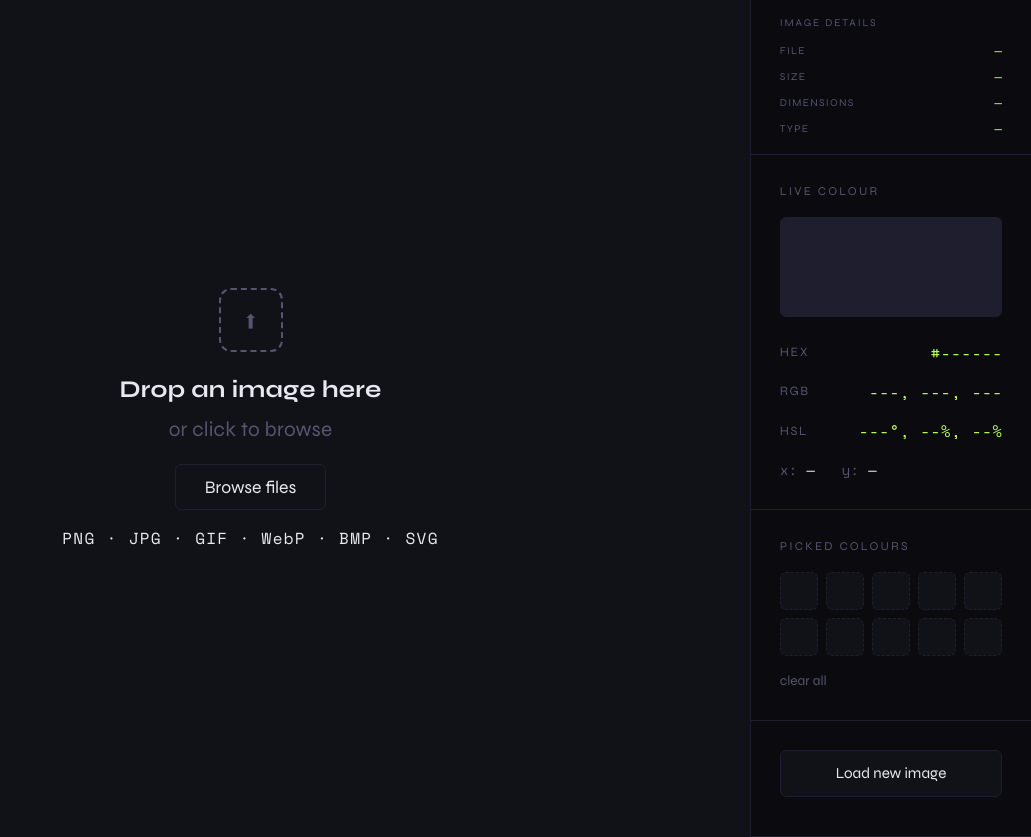
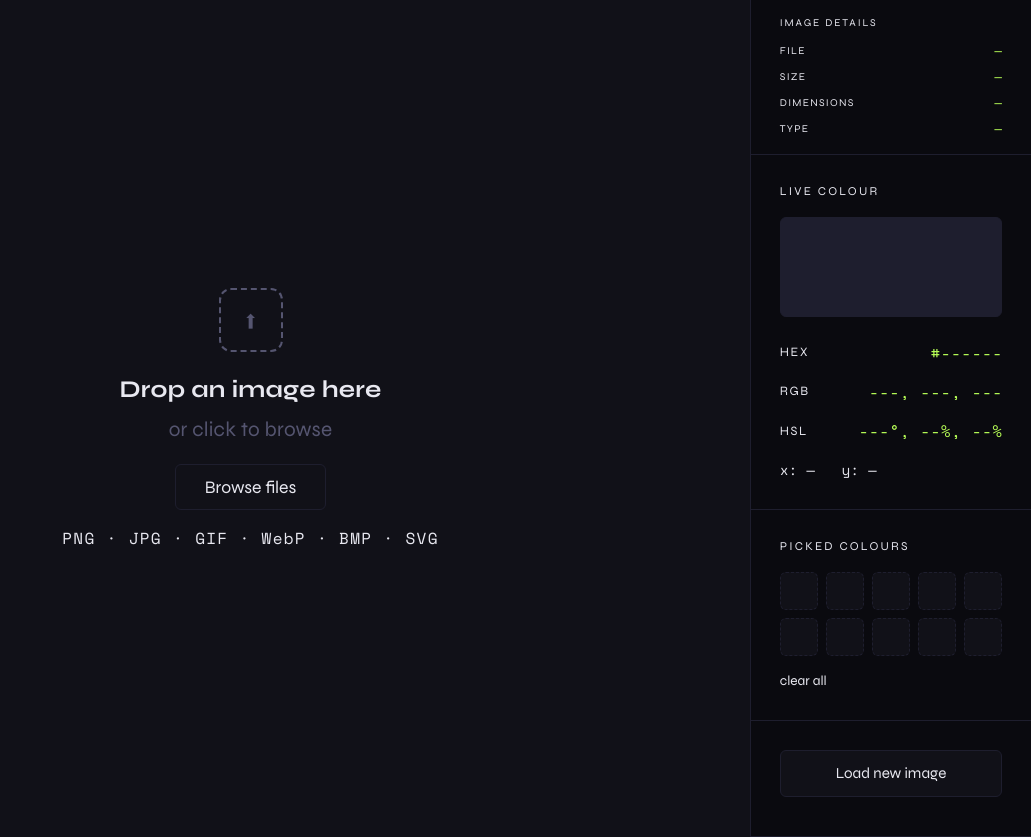
Before and after one commit to georgestanley33/hex-code-picker, a Flask app: page / in a window 1280 px wide. Shown: the part 66-903 px from the top of the page, without its empty margins (249-1280 px from the left). Run offline with Flask 3, Linux system fonts and the light colour scheme.

Commit message:
make text clearer

```diff
--- a/templates/index.html
+++ b/templates/index.html
@@ -204,7 +204,7 @@
       font-size: 0.75rem;
       letter-spacing: 0.18em;
       text-transform: uppercase;
-      color: var(--muted);
+      color: var(--text);
       margin-bottom: 1.2rem;
       font-family: 'Syne', sans-serif;
     }
@@ -229,7 +229,7 @@
     }
     .value-key {
       font-size: 0.8rem;
-      color: var(--muted);
+      color: var(--text);
       letter-spacing: 0.12em;
       text-transform: uppercase;
       font-family: 'Syne', sans-serif;
@@ -243,7 +243,7 @@
     .value-val:hover { opacity: 0.7; }
     .value-val.copied { color: var(--accent2); }
 
-    #image-details-panel .panel-label { font-size: 0.65rem; margin-bottom: 0.7rem; }
+    #image-details-panel .panel-label { font-size: 0.65rem; margin-bottom: 0.7rem; color: var(--text); }
     #image-details-panel .color-values { gap: 0.45rem; }
     #image-details-panel .value-key { font-size: 0.65rem; }
     #image-details-panel .value-val { font-size: 0.8rem; }
@@ -251,10 +251,9 @@
     /* Coords */
     #coords-display {
       font-size: 0.9rem;
-      color: var(--muted);
+      color: var(--text);
       margin-top: 1rem;
     }
-    #coords-display span { color: var(--text); }
 
     /* History */
     #history-grid {
@@ -284,7 +283,7 @@
       margin-top: 1rem;
       background: none;
       border: none;
-      color: var(--muted);
+      color: var(--text);
       font-family: 'Syne', sans-serif;
       font-size: 0.85rem;
       cursor: pointer;
```
